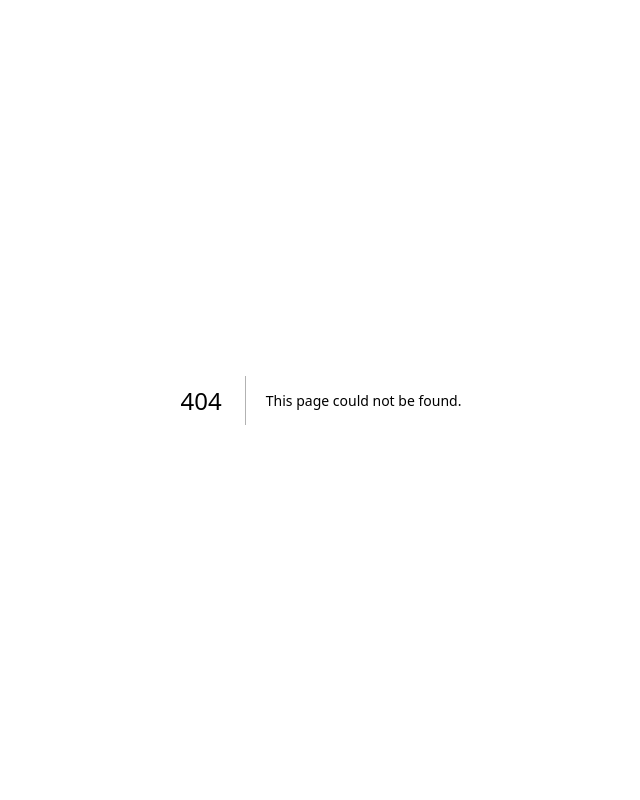
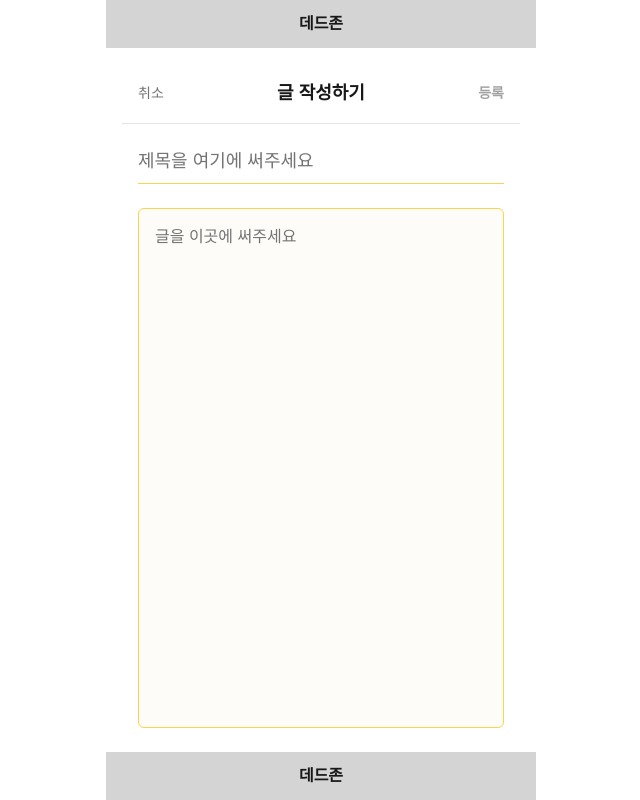
Before and after one commit to paas-able/Doranchae, a Next.js app in the folder app/: page /community/communityWrite in a window 1280 px wide. Before the commit this address had no page. Shown: the whole page, without its empty margins (319-959 px from the left). Built offline with nearby package versions, Linux system fonts and the light colour scheme.

Commit message:
feat: 커뮤니티 글 작성하기

```diff
--- /dev/null
+++ b/app/src/app/community/communityWrite/page.tsx
@@ -0,0 +1,119 @@
+"use client";
+/* eslint-disable @typescript-eslint/no-unused-vars */
+
+import React from "react";
+import Link from "next/link";
+import { useRouter } from "next/navigation";
+import { useMemo, useState } from "react";
+
+export default function CommunityWritePage() {
+  const router = useRouter();
+  const [title, setTitle] = useState("");
+  const [content, setContent] = useState("");
+  const [submitting, setSubmitting] = useState(false);
+
+  const isValid = title.trim().length > 0 && content.trim().length > 0;
+
+  function onSubmit(e: React.FormEvent) {
+    e.preventDefault();
+    if (!isValid || submitting) return;
+
+    setSubmitting(true);
+    console.log("[communityWrite] payload:", { title, content });
+
+    setTimeout(() => {
+      setSubmitting(false);
+      router.replace("/community");
+    }, 150);
+  }
+
+  return (
+    <div
+      className="min-h-[100svh] bg-[var(--background)] text-[var(--foreground)] flex flex-col"
+      style={{
+        paddingTop: "env(safe-area-inset-top)",
+        paddingBottom: "env(safe-area-inset-bottom)",
+      }}
+    >
+      {/* iPhone 14 Pro Max(430px) 기준 */}
+      <div className="mx-auto w-full max-w-[430px] flex flex-col flex-1">
+        {/* 상단 데드존 */}
+        <header className="sticky top-0 z-20 bg-neutral-300 text-center py-3 text-[clamp(14px,3.5vw,16px)] font-semibold">
+          데드존
+        </header>
+
+        {/* 본문 */}
+        <main className="flex-1 px-4">
+          {/* 카드 컨테이너 (border/bg 제거됨) */}
+          <section className="mt-4 flex flex-col flex-1">
+            {/* 타이틀 바 */}
+            <div className="flex items-center justify-between px-4 py-4 border-b border-neutral-200">
+              <button
+                type="button"
+                onClick={() => router.back()}
+                disabled={submitting}
+                className="text-[clamp(12px,3.2vw,14px)] text-neutral-500"
+              >
+                취소
+              </button>
+
+              <h1 className="text-[clamp(16px,4.2vw,18px)] font-bold">
+                글 작성하기
+              </h1>
+
+              <button
+                type="submit"
+                form="post-form"
+                disabled={!isValid || submitting}
+                className={`text-[clamp(12px,3.2vw,14px)] font-semibold ${
+                  isValid ? "text-green-700" : "text-neutral-400 cursor-not-allowed"
+                }`}
+              >
+                {submitting ? "등록중…" : "등록"}
+              </button>
+            </div>
+
+            {/* 글쓰기 폼 */}
+            <form
+              id="post-form"
+              onSubmit={onSubmit}
+              className="px-4 py-6 flex-1 flex flex-col gap-6"
+            >
+              {/* 제목 */}
+              <input
+                id="title"
+                placeholder="제목을 여기에 써주세요"
+                value={title}
+                onChange={(e) => setTitle(e.target.value)}
+                disabled={submitting}
+                maxLength={120}
+                required
+                autoComplete="off"
+                className="w-full bg-transparent outline-none placeholder:text-neutral-500
+                           text-[clamp(16px,4vw,18px)] font-medium
+                           border-b border-amber-300 pb-2"
+              />
+
+              {/* 본문 */}
+              <textarea
+                id="content"
+                placeholder="글을 이곳에 써주세요"
+                value={content}
+                onChange={(e) => setContent(e.target.value)}
+                disabled={submitting}
+                required
+                className="flex-1 min-h-[65svh] rounded-md border border-amber-300 bg-[#fdfcf9] p-4 outline-none
+                           placeholder:text-neutral-500 text-[clamp(14px,3.7vw,16px)] resize-none"
+              />
+            </form>
+          </section>
+        </main>
+
+        {/* 하단 데드존 */}
+        <footer className="sticky bottom-0 z-20 bg-neutral-300 text-center py-3 text-[clamp(14px,3.5vw,16px)] font-semibold">
+          데드존
+        </footer>
+      </div>
+    </div>
+  );
+}
--- /dev/null
+++ b/app/src/app/community/page.tsx
@@ -0,0 +1,10 @@
+export default function CommunityPage() {
+  return (
+    <main className="p-6">
+      <h1 className="text-2xl font-bold">커뮤니티</h1>
+      <p className="text-gray-600 mt-2">
+        여기에 게시글 목록이 표시될 예정입니다.
+      </p>
+    </main>
+  );
+}
```
